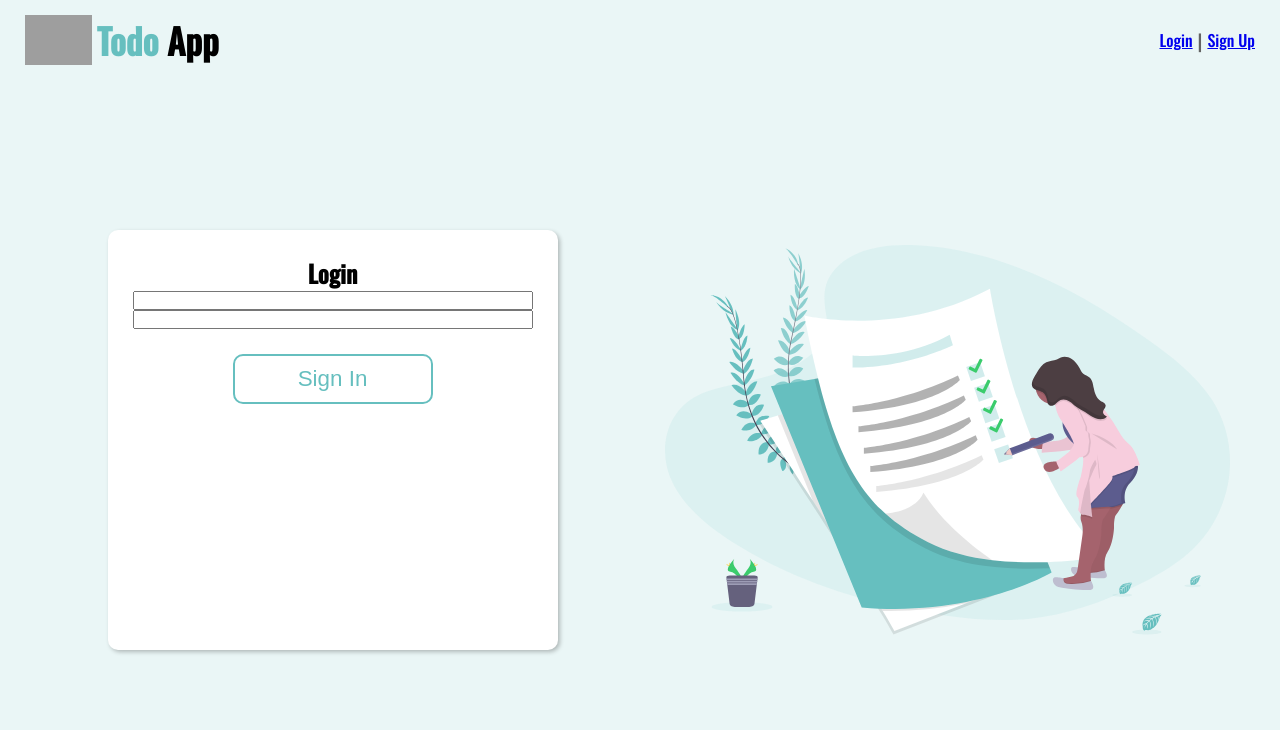
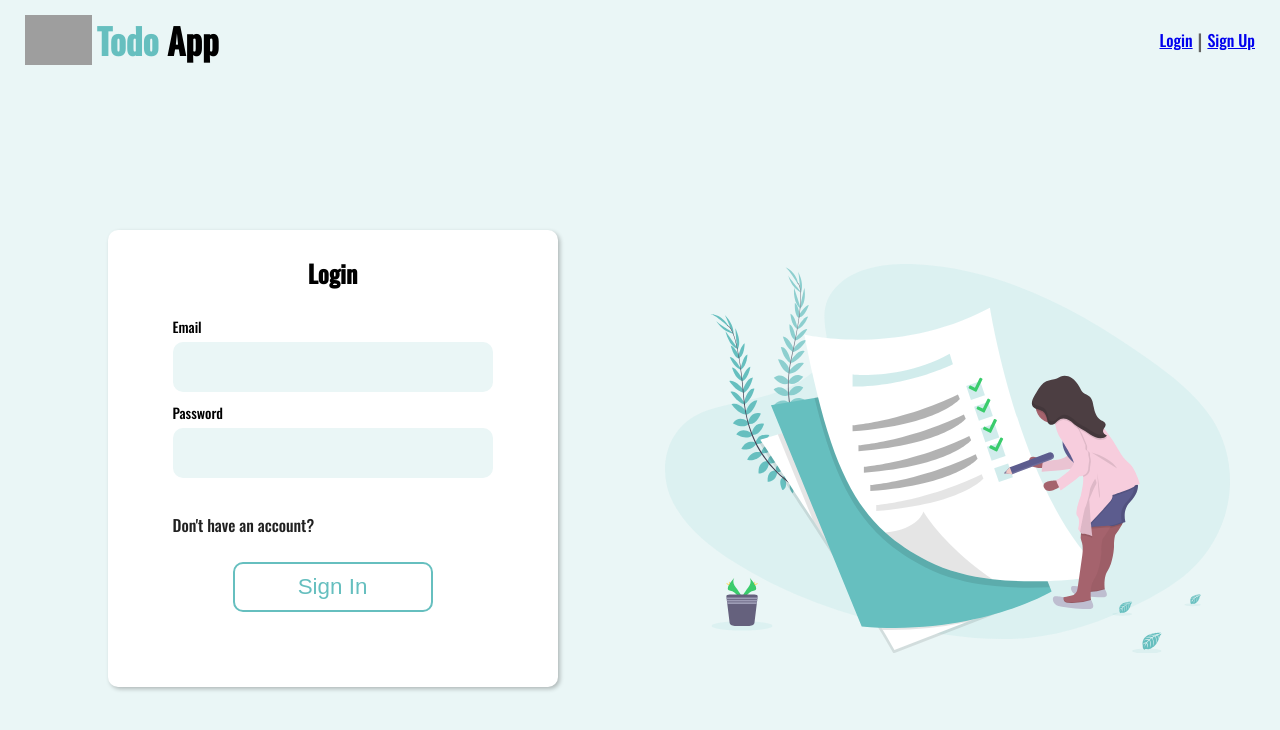
Before and after one commit to Gkristof96/Todo-app_v1.2, a React (Create React App) app: page /auth/login in a window 1280 px wide. Shown: the top 730 px of the page. Built offline with nearby package versions, Linux system fonts and the light colour scheme; grey boxes are pictures that could not be loaded.

Commit message:
auth forms are styled

```diff
--- a/src/components/Auth/Login.js
+++ b/src/components/Auth/Login.js
@@ -1,7 +1,9 @@
 import React, { useContext, useState } from "react";
+import { Link } from "react-router-dom";
 import style from "./Sign.module.css";
 import Button from "../UI/Button";
 import AuthContext from "../../store/auth-context";
+import Input from "../UI/Input";
 
 const Login = () => {
   const [email, setEmail] = useState("");
@@ -14,18 +16,23 @@ const Login = () => {
   };
   return (
     <form className={style.form} onSubmit={submitHandler}>
-      <input
+      <Input
         type='email'
         name='email'
         value={email}
-        onChange={(event) => setEmail(event.target.value)}
+        setValue={setEmail}
+        placeholder='Email'
       />
-      <input
+      <Input
         type='password'
         name='password'
         value={password}
-        onChange={(event) => setPassword(event.target.value)}
+        setValue={setPassword}
+        placeholder='Password'
       />
+      <Link className={style.link} to='/auth/signup'>
+        Don't have an account?
+      </Link>
       <Button type='submit'>Sign In</Button>
     </form>
   );
--- a/src/components/Auth/Sign.module.css
+++ b/src/components/Auth/Sign.module.css
@@ -1,10 +1,18 @@
 .form {
   width: 100%;
+  margin: 25px 0;
   display: flex;
   flex-direction: column;
   align-items: center;
 }
 
-.form input {
-  width: 100%;
+.link {
+  color: #212121;
+  text-decoration: none;
+  width: 80%;
+  margin-top: 25px;
 }
+
+.link:hover {
+  color: #66bfbf;
+}
--- a/src/components/Auth/SignUp.js
+++ b/src/components/Auth/SignUp.js
@@ -1,7 +1,10 @@
 import Button from "../UI/Button";
+import { Link } from "react-router-dom";
 import style from "./Sign.module.css";
 import { createUserWithEmailAndPassword } from "firebase/auth";
 import { auth } from "../../firebase";
+import Input from "../UI/Input";
+import ErrorMessage from "../UI/ErrorMessage";
 import { useState } from "react";
 import { useNavigate } from "react-router";
 
@@ -9,17 +12,18 @@ const SignUp = () => {
   const [email, setEmail] = useState("");
   const [password, setPassword] = useState("");
   const [cpassword, setCPassword] = useState("");
+  const [errorMessage, setErrorMessage] = useState("");
   const navigate = useNavigate();
 
   const submitHandler = (event) => {
     event.preventDefault();
     if (cpassword !== password) {
-      console.log("nem egyezik a confirm");
+      setErrorMessage("Paswords are different");
     } else {
+      setErrorMessage("");
       createUserWithEmailAndPassword(auth, email, password)
         .then((cred) => {
-          console.log("user created: ", cred.user);
-          navigate("/signin");
+          navigate("/todos");
         })
         .catch((err) => {
           console.log(err.message);
@@ -28,24 +32,31 @@ const SignUp = () => {
   };
   return (
     <form className={style.form} onSubmit={submitHandler}>
-      <input
+      <Input
         type='email'
         name='email'
         value={email}
-        onChange={(event) => setEmail(event.target.value)}
+        setValue={setEmail}
+        placeholder='Email'
       />
-      <input
+      <Input
         type='password'
         name='password'
         value={password}
-        onChange={(event) => setPassword(event.target.value)}
+        setValue={setPassword}
+        placeholder='Password'
       />
-      <input
+      <Input
         type='password'
         name='cpassword'
         value={cpassword}
-        onChange={(event) => setCPassword(event.target.value)}
+        setValue={setCPassword}
+        placeholder='Confirm Password'
       />
+      {errorMessage && <ErrorMessage>{errorMessage}</ErrorMessage>}
+      <Link className={style.link} to='/auth/signin'>
+        You have an account?
+      </Link>
       <Button type='submit'>Sign Up</Button>
     </form>
   );
--- a/src/components/UI/Button.module.css
+++ b/src/components/UI/Button.module.css
@@ -16,7 +16,7 @@
 
 .btn:hover {
   background: #66bfbf;
-  color: #eeeeee;
+  color: #fff;
   transform: scale(1.1);
 }
 .btn:disabled {
--- /dev/null
+++ b/src/components/UI/Input.js
@@ -0,0 +1,19 @@
+import React from "react";
+import style from "./Input.module.css";
+
+const Input = ({ type, value, setValue, name, placeholder }) => {
+  return (
+    <div className={style["input-group"]}>
+      <label>{placeholder}</label>
+      <input
+        type={type}
+        value={value}
+        onChange={(event) => setValue(event.target.value)}
+        name={name}
+        required
+      />
+    </div>
+  );
+};
+
+export default Input;
--- /dev/null
+++ b/src/components/UI/Input.module.css
@@ -0,0 +1,23 @@
+.input-group {
+  width: 80%;
+  display: flex;
+  flex-direction: column;
+  font-weight: 500;
+  font-size: 14px;
+  margin-bottom: 10px;
+}
+
+.input-group input {
+  margin-top: 5px;
+  font-size: 22px;
+  height: 50px;
+  border-radius: 10px;
+  background: #eaf6f6;
+  border: none;
+  padding: 10px;
+  outline: none;
+}
+
+.input-group input:focus {
+  border: 2px solid #66bfbf;
+}
```
